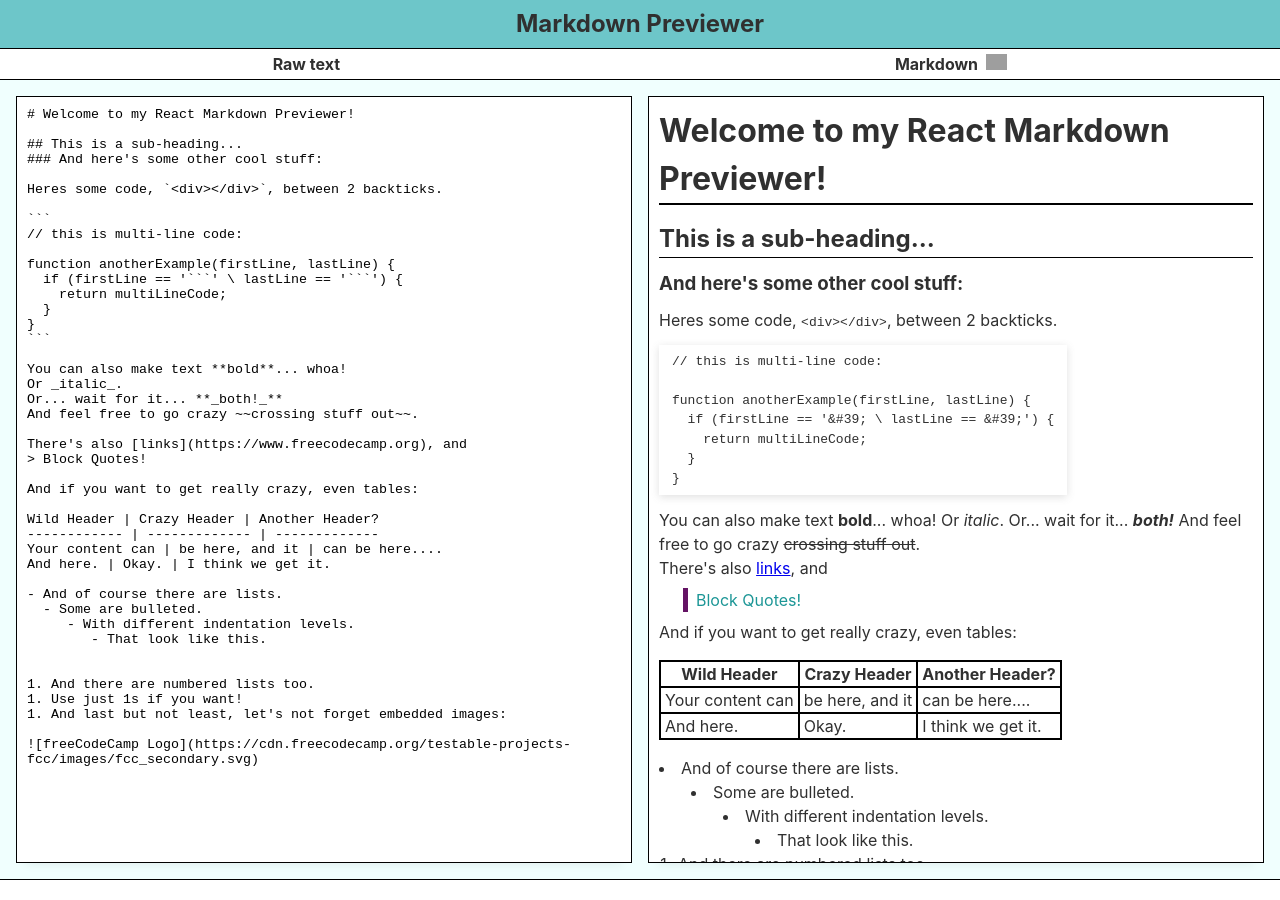
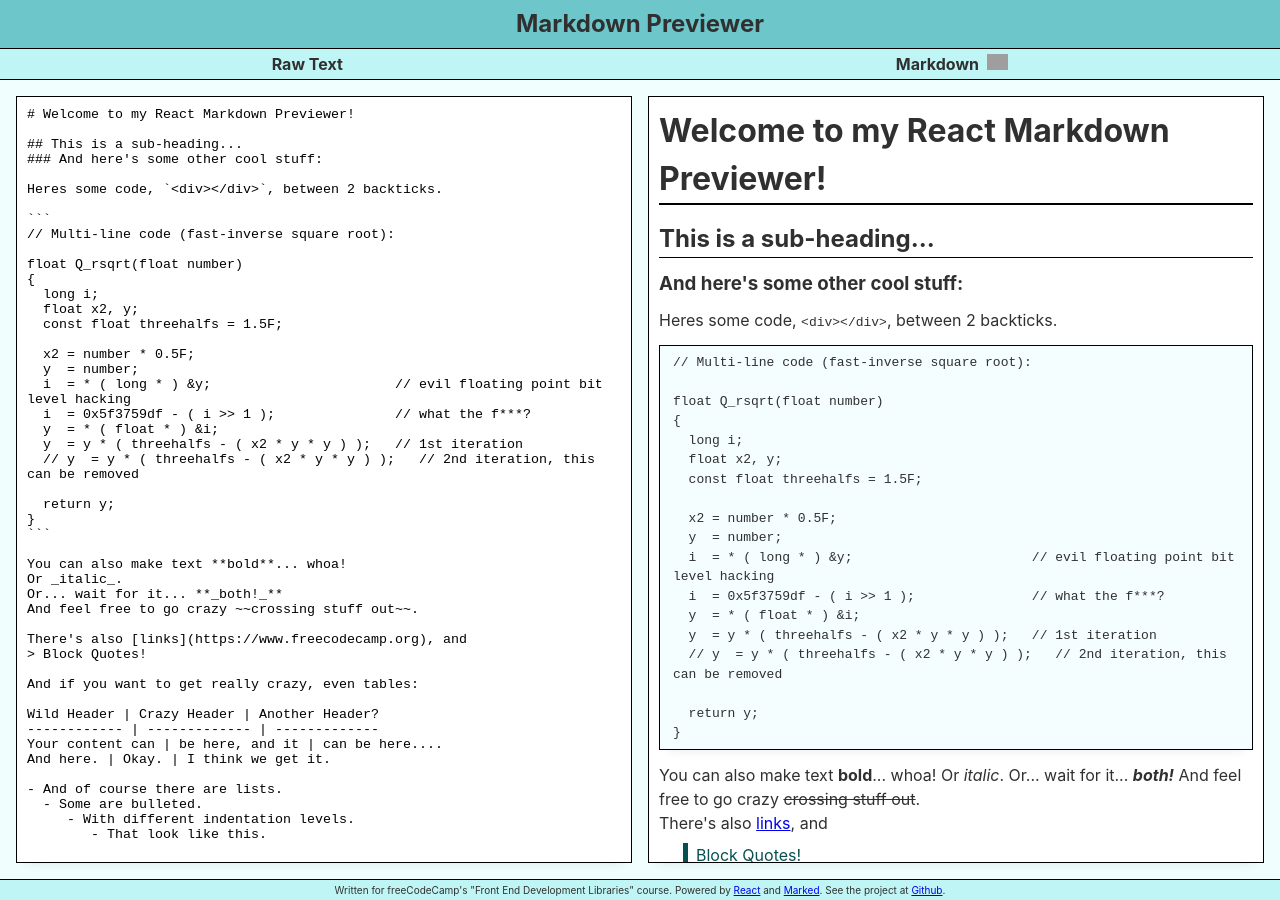
Before and after one commit to weakbox/FCC-Markdown-Previewer, a React (Vite) app: page / in a window 1280 px wide. Built offline with nearby package versions, Linux system fonts and the light colour scheme; grey boxes are pictures that could not be loaded.

Commit message:
Updated styling to be more consistent. Added acknowledgements.

```diff
--- a/src/App.css
+++ b/src/App.css
@@ -26,6 +26,7 @@
   padding: 0.2em;
   font-weight: bold;
   gap: 1em;
+  background-color: rgb(192, 245, 245);
 }
 
 .labels img {
@@ -69,11 +70,14 @@
 
 /* Elements within the Markdown preview: */
 #preview pre {
-  background-color: rgb(255, 255, 255);
+  background-color: rgb(244, 253, 255);
   margin: 1em 0;
   padding: 0.5em 1em;
-  box-shadow: rgba(99, 99, 99, 0.2) 0px 2px 8px 0px;
+  border: 1px solid black;
+  box-shadow: rgba(33, 35, 38, 0.1) 0px 10px 10px -10px;
   width: fit-content;
+  max-width: 100%;
+  text-wrap: wrap;
 }
 
 #preview h1 {
@@ -106,8 +110,8 @@
   margin-left: 1.5em;
   margin-top: 0.5em;
   margin-bottom: 0.5em;
-  color:rgb(28, 150, 150);
-  border-left: 5px solid rgb(100, 19, 100);
+  color:rgb(8, 80, 80);
+  border-left: 5px solid rgb(8, 80, 80);
 }
 
 #preview ul {
@@ -128,3 +132,10 @@ list-style-position: inside;
   max-width: 100%;
   margin: 1em 0;
 }
+
+.acknowledgements {
+  text-align: center;
+  font-size: x-small;
+  padding: 0.25em;
+  background-color: rgb(192, 245, 245);;
+}
--- a/src/App.tsx
+++ b/src/App.tsx
@@ -10,12 +10,23 @@ const defaultInput: string = `# Welcome to my React Markdown Previewer!
 Heres some code, \`<div></div>\`, between 2 backticks.
 
 \`\`\`
-// this is multi-line code:
+// Multi-line code (fast-inverse square root):
 
-function anotherExample(firstLine, lastLine) {
-  if (firstLine == '\`\`\`' \\ lastLine == '\`\`\`') {
-    return multiLineCode;
-  }
+float Q_rsqrt(float number)
+{
+  long i;
+  float x2, y;
+  const float threehalfs = 1.5F;
+
+  x2 = number * 0.5F;
+  y  = number;
+  i  = * ( long * ) &y;                       // evil floating point bit level hacking
+  i  = 0x5f3759df - ( i >> 1 );               // what the f***?
+  y  = * ( float * ) &i;
+  y  = y * ( threehalfs - ( x2 * y * y ) );   // 1st iteration
+  // y  = y * ( threehalfs - ( x2 * y * y ) );   // 2nd iteration, this can be removed
+
+  return y;
 }
 \`\`\`
 
@@ -44,8 +55,7 @@ And here. | Okay. | I think we get it.
 1. Use just 1s if you want!
 1. And last but not least, let's not forget embedded images:
 
-![freeCodeCamp Logo](https://cdn.freecodecamp.org/testable-projects-fcc/images/fcc_secondary.svg)
-`;
+![freeCodeCamp Logo](https://cdn.freecodecamp.org/testable-projects-fcc/images/fcc_secondary.svg)`;
 
 const convertMarkdown = (text: string): any => {
   return marked.parse(text, { gfm: true, });
@@ -63,7 +73,7 @@ function App() {
       <div className="app-container">
         <h2 id="header">Markdown Previewer</h2>
         <div className="labels">
-          <p>Raw text</p>
+          <p>Raw Text</p>
           <p>Markdown<img src="https://upload.wikimedia.org/wikipedia/commons/thumb/4/48/Markdown-mark.svg/312px-Markdown-mark.svg.png"></img></p>
         </div>
         <div className="markdown-container">
@@ -77,6 +87,11 @@ function App() {
             dangerouslySetInnerHTML={ {__html: convertMarkdown(text)} }
           ></div>
         </div>
+        <p className='acknowledgements'>
+          Written for freeCodeCamp's "Front End Development Libraries" course.
+          Powered by <a href="https://react.dev/" target="_blank">React</a> and <a href="https://marked.js.org/" target="_blank">Marked</a>.
+          See the project at <a href="https://github.com/weakbox/FCC-Markdown-Previewer" target="_blank">Github</a>.
+        </p>
       </div>
     </>
   );
```
